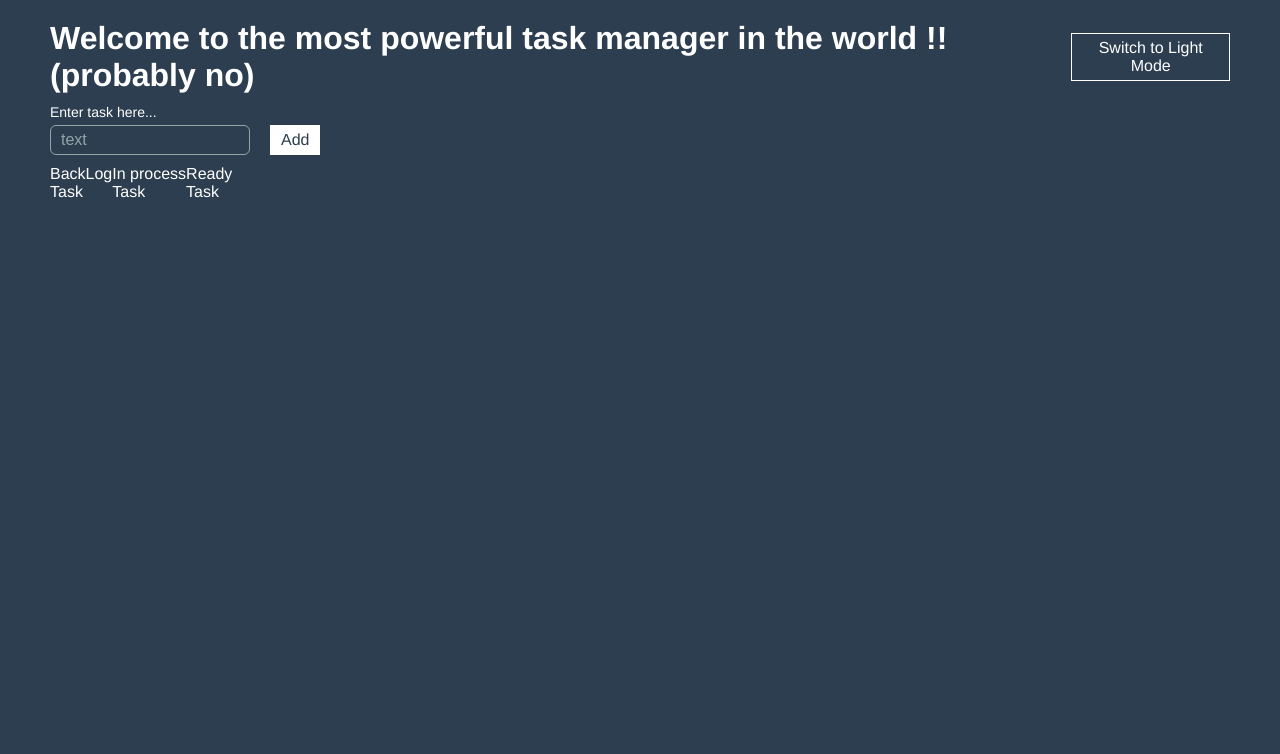
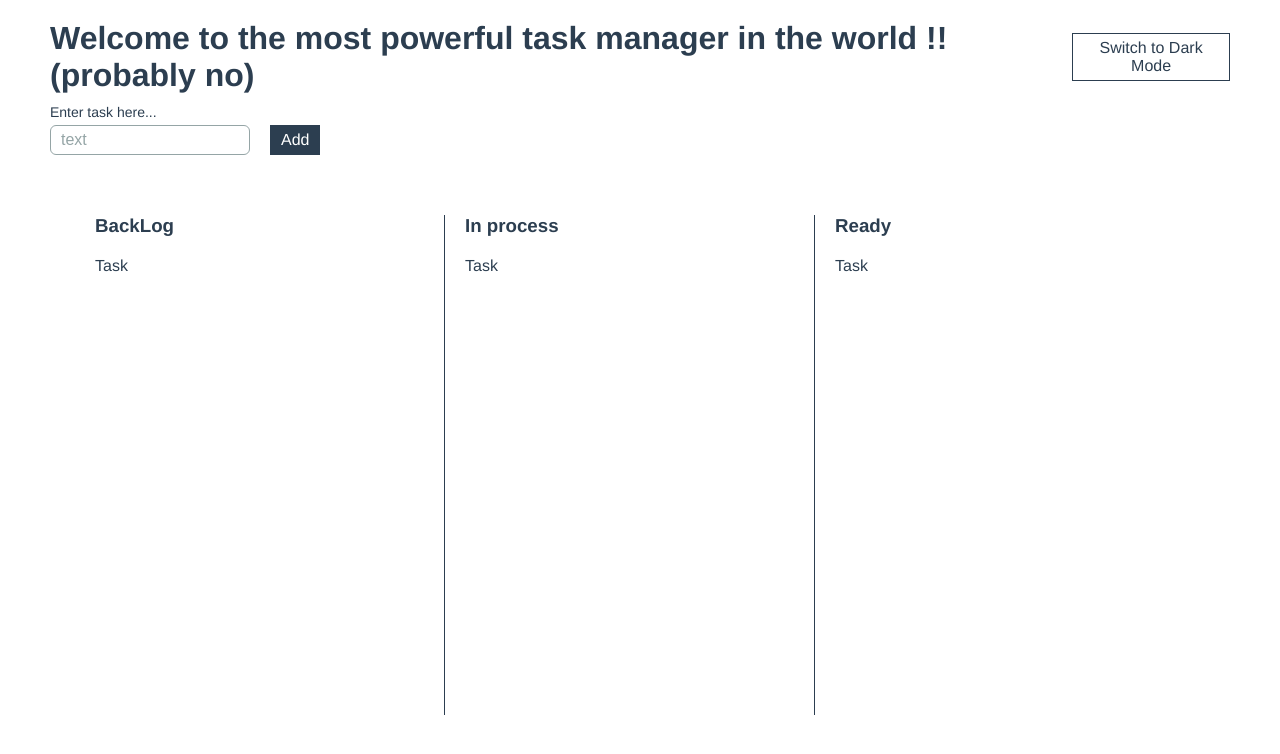
Before and after one commit to fredikey/university, a Vue app in the folder kanban/: page / in a window 1280 px wide. Shown: the top 754 px of the page. Built offline with nearby package versions, Linux system fonts and the light colour scheme.

Commit message:
feature: Dark mode
+ better vuex types handling

```diff
--- a/kanban/src/App.vue
+++ b/kanban/src/App.vue
@@ -3,7 +3,7 @@
 	  <header class="header">
 		  <h1 class="title">Welcome to the most powerful task manager in the world !! (probably no)</h1>
 			<ui-button
-				@click="switchTheme"
+				@click="toggleTheme"
 				:title="`Switch to ${ darkMode ? 'Light' : 'Dark' } Mode`"
 			/>
 	  </header>
@@ -28,21 +28,21 @@
 <script lang="ts">
 import Vue from "vue";
 import {Column, AddTask} from "@/components";
+import {TOGGLE_DARK_MODE} from '@/store/constants'
 export default Vue.extend({
   name: "App",
-	data () {
-  	return {
-  		// can be 'dark' | 'light'
-  		darkMode: true
-	  }
+	computed: {
+    darkMode () {
+    	return this.$store.state.darkMode
+    }
 	},
   components: {
 	  Column,
 	  AddTask
   },
 	methods: {
-  	switchTheme () {
-  		this.darkMode = !this.darkMode
+  	toggleTheme () {
+		  this.$store.dispatch(TOGGLE_DARK_MODE)
 	  }
 	}
 });
@@ -50,6 +50,13 @@ export default Vue.extend({
 
 <style lang="scss">
 	@import "styles/normalize";
+	// add light theme
+	// default
+	@include generateCssVariables(1, true);
+
+	// add dark theme
+	@include generateCssVariables(2);
+
 	.container {
 		width: 100%;
 		height: 100%;
@@ -59,6 +66,7 @@ export default Vue.extend({
 		padding-left: 50px;
 		padding-right: 50px;
 		padding-top: 20px;
+		transition: .2s;
 	}
 	.header {
 		display: flex;
@@ -67,5 +75,8 @@ export default Vue.extend({
 	}
 	.columns {
 		display: flex;
+		width: 100%;
+		margin-top: 50px;
+		justify-content: center;
 	}
 </style>
--- a/kanban/src/components/Column.vue
+++ b/kanban/src/components/Column.vue
@@ -1,6 +1,8 @@
 <template>
 	<div class="column">
-		{{ title }}
+		<h3 class="title">
+			{{ title }}
+		</h3>
 		<Task />
 	</div>
 </template>
@@ -26,6 +28,22 @@
 <!-- Add "scoped" attribute to limit CSS to this component only -->
 <style scoped lang="scss">
 	.column {
+		width: 350px;
+		margin-right: 10px;
+		margin-left: 10px;
+		border-right: 1px solid $color-default;
+		height: 500px;
 
+		&:first-of-type {
+			margin-left: 0;
+		}
+		&:last-of-type {
+			margin-right: 0;
+			border-right: none;
+		}
+	}
+
+	.title {
+		margin-bottom: 20px;
 	}
 </style>
--- /dev/null
+++ b/kanban/src/lib/darkMode.ts
@@ -0,0 +1,10 @@
+const matchDark = '(prefers-color-scheme: dark)'
+export const getDefaultDarkModeValue = () => {
+	const val = localStorage.getItem('dark')
+	if (val) {
+		// set theme (dark or light) if it was defined before
+		return JSON.parse(val) as boolean
+	}
+	// is SystemTheme === dark
+	return window.matchMedia && window.matchMedia(matchDark).matches
+}
--- a/kanban/src/main.ts
+++ b/kanban/src/main.ts
@@ -2,6 +2,7 @@ import Vue from "vue";
 import App from "./App.vue";
 import store from "./store";
 import {Button, Input} from './ui'
+import {INIT_DARK_MODE} from '@/store/constants'
 
 Vue.config.productionTip = false;
 Vue.component(
@@ -14,5 +15,8 @@ Vue.component(
 )
 new Vue({
   store,
-  render: h => h(App)
+  render: h => h(App),
+	created () {
+		this.$store.dispatch(INIT_DARK_MODE)
+	}
 }).$mount("#app");
--- /dev/null
+++ b/kanban/src/store/constants.ts
@@ -0,0 +1,2 @@
+export const INIT_DARK_MODE = 'INIT_DARK_MODE'
+export const TOGGLE_DARK_MODE = 'TOGGLE_DARK_MODE'
--- a/kanban/src/store/index.ts
+++ b/kanban/src/store/index.ts
@@ -1,11 +1,39 @@
 import Vue from "vue";
-import Vuex from "vuex";
-
+import Vuex, {Store} from "vuex";
+import {INIT_DARK_MODE, TOGGLE_DARK_MODE} from '@/store/constants'
+import {getDefaultDarkModeValue} from '@/lib/darkMode'
 Vue.use(Vuex);
 
-export default new Vuex.Store({
-  state: {},
-  mutations: {},
-  actions: {},
-  modules: {}
+interface State {
+	darkMode: boolean
+}
+const htmlElement = document.querySelector('body') as HTMLBodyElement
+export type GlobalStore = Store<State>
+
+const store: GlobalStore = new Vuex.Store<State>({
+	state: {
+		darkMode: true
+	},
+	mutations: {
+		setDarkMode (state, payload: boolean) {
+			state.darkMode = payload
+			if (payload) {
+				htmlElement.setAttribute('dark', 'true')
+			} else {
+				htmlElement.removeAttribute('dark')
+			}
+			localStorage.setItem('dark', JSON.stringify(payload))
+		}
+	},
+	actions: {
+		[INIT_DARK_MODE] ({commit}) {
+			const value = getDefaultDarkModeValue()
+			commit('setDarkMode', value)
+		},
+		[TOGGLE_DARK_MODE] ({state, commit}) {
+			commit('setDarkMode', !state.darkMode)
+		}
+	}
 });
+
+export default store
--- a/kanban/src/styles/_colors.scss
+++ b/kanban/src/styles/_colors.scss
@@ -1,6 +1,45 @@
-$color-primary: #2c3e50;
-$color-default: #fff;
-$color-gray: #95a5a6;
-$color-blue: #3498db;
-$color-red: #e74c3c;
-$color-yellow: #f1c40f;
+
+$themes: (light, dark);
+
+$colors: (
+	// theme | light |  dark  |
+	primary: (#ffffff, #2c3e50),
+	default: (#2c3e50, #ffffff),
+	gray:    (#95a5a6, #95a5a6),
+	blue:    (#3498db, #3498db),
+	red:     (#e74c3c, #e74c3c),
+	yellow:  (#f1c40f, #f1c40f)
+);
+
+@mixin generateCssVariables ($theme_index, $isDefault: false) {
+
+	@if $theme_index != 1 and $theme_index != 2 {
+		@error 'Theme index must be 1 or 2'
+	}
+
+	$theme: nth($themes, $theme_index);
+	@if $isDefault {
+		:root {
+			@each $color_name, $value in $colors {
+				$color: nth($value, $theme_index);
+				--color-#{$color_name}: #{$color};
+			}
+		}
+	} @else {
+		body[#{$theme}] {
+			@each $color_name, $value in $colors {
+				$color: nth($value, $theme_index);
+				--color-#{$color_name}: #{$color};
+			}
+		}
+	}
+};
+
+// generated colors (for better IDE autocomplete)
+$color-primary: var(--color-primary);
+$color-default: var(--color-default);
+$color-gray: var(--color-gray);
+$color-blue: var(--color-blue);
+$color-red: var(--color-red);
+$color-gray: var(--color-gray);
+$color-yellow: var(--color-yellow);
```
Also changed, not shown: kanban/src/shims-tsx.d.ts (+14 -1 lines).
